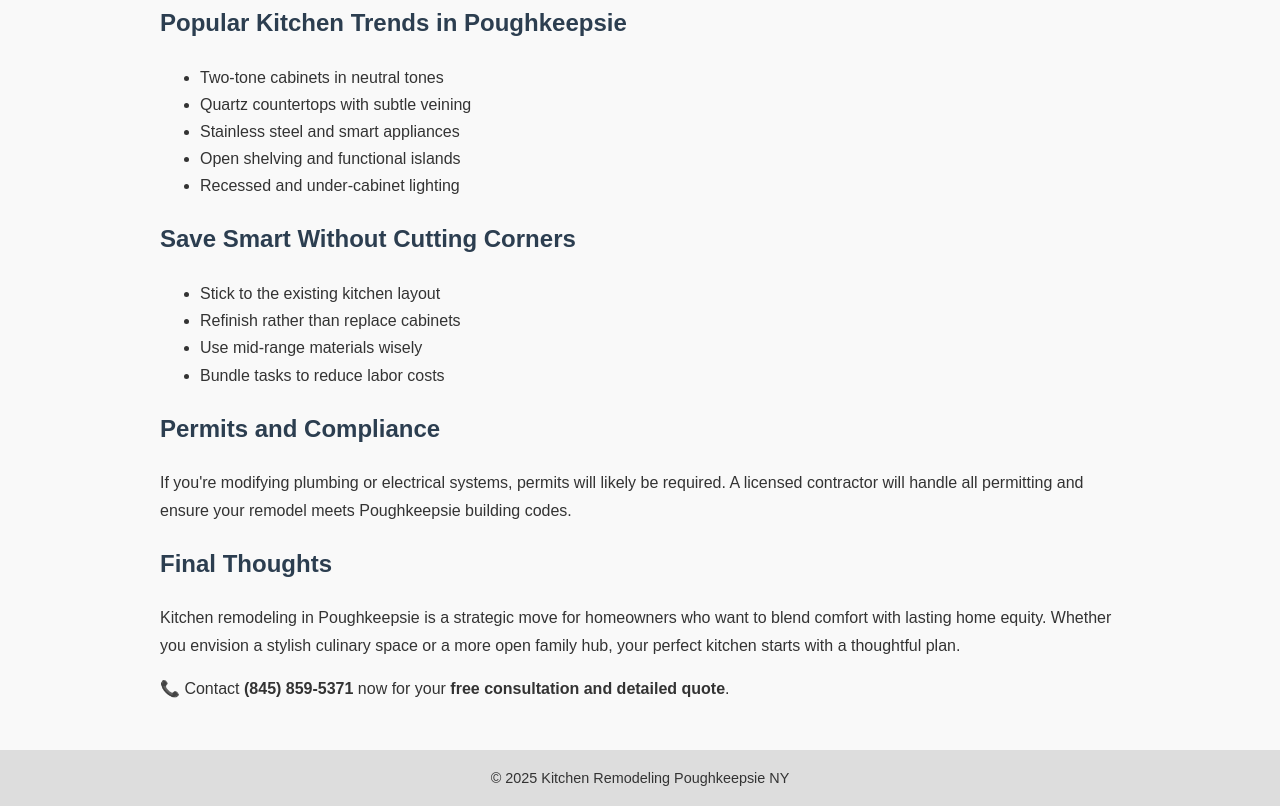
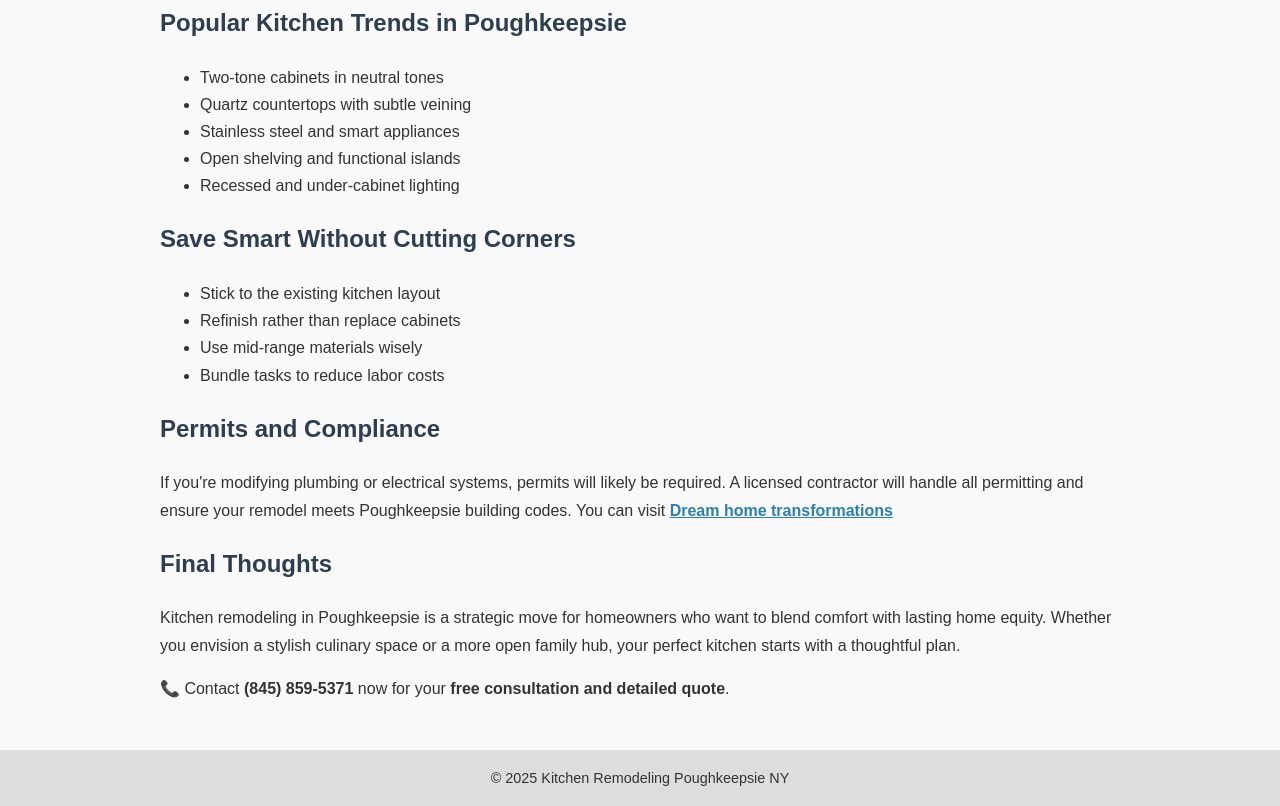
Before and after one commit to jenifer730/Ryland-Home-Services, a plain HTML site: page index.html in a window 1280 px wide. Shown: the part 1552-2358 px from the top of the page. Drawn offline with Linux system fonts and the light colour scheme.

Commit message:
Update index.html

```diff
--- a/index.html
+++ b/index.html
@@ -128,7 +128,8 @@
     </ul>
 
     <h2>Permits and Compliance</h2>
-    <p>If you're modifying plumbing or electrical systems, permits will likely be required. A licensed contractor will handle all permitting and ensure your remodel meets Poughkeepsie building codes.</p>
+    <p>If you're modifying plumbing or electrical systems, permits will likely be required. A licensed contractor will handle all permitting and ensure your remodel meets Poughkeepsie building codes. You can visit <a href="https://sweetgreenmenu.gitbook.io/rylands-home-services/" target="_blank"><strong>Dream home transformations</strong></a>
+</p>
 
     <h2>Final Thoughts</h2>
     <p>Kitchen remodeling in Poughkeepsie is a strategic move for homeowners who want to blend comfort with lasting home equity. Whether you envision a stylish culinary space or a more open family hub, your perfect kitchen starts with a thoughtful plan.</p>
```
